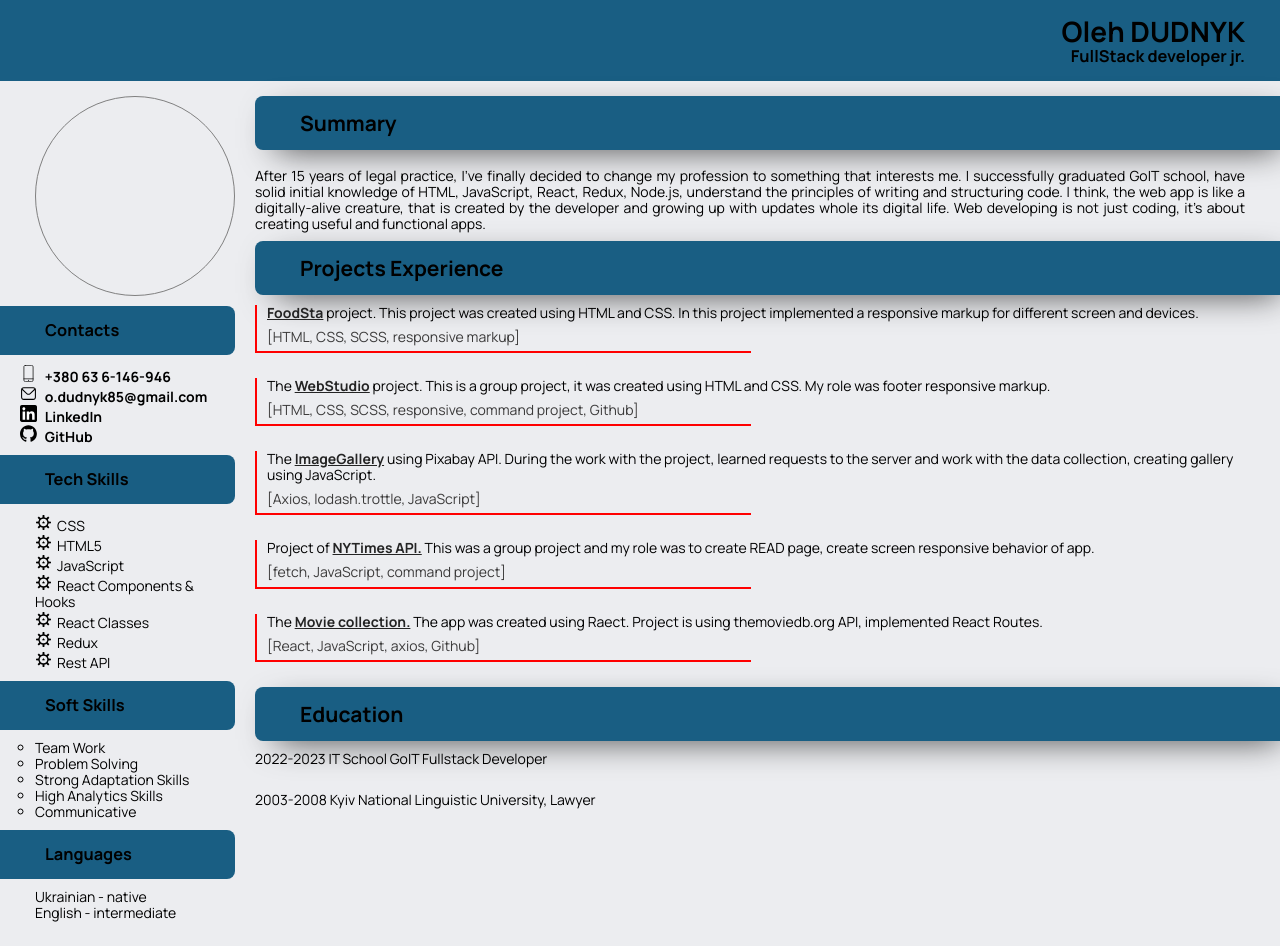
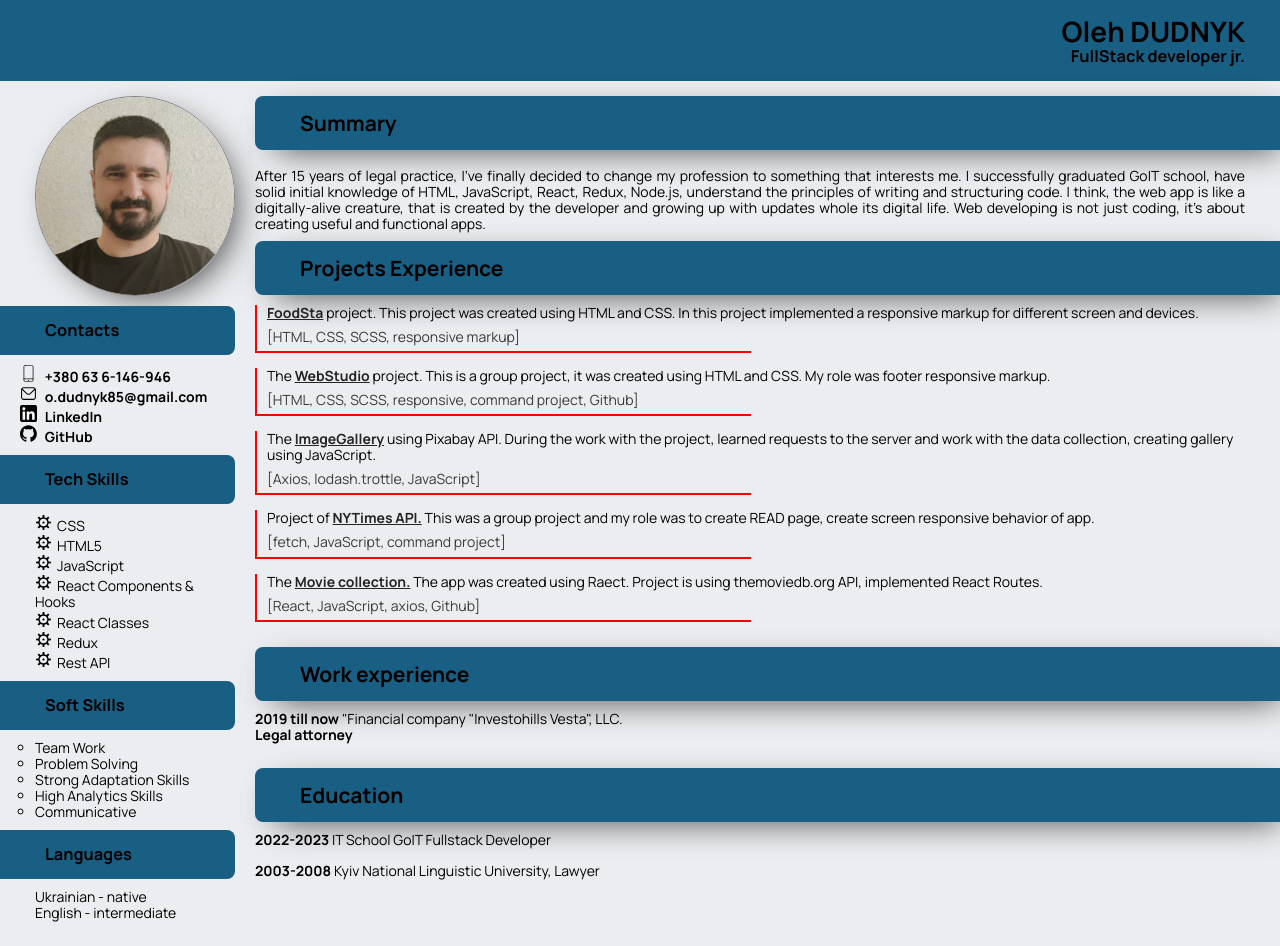
Before and after one commit to OlehBrov/resume, a plain HTML site: page index.html in a window 1280 px wide. Drawn offline with nearby package versions, Linux system fonts and the light colour scheme.

Commit message:
photo added

```diff
--- a/index.html
+++ b/index.html
@@ -26,7 +26,7 @@
       <div class="container">
         <section class="left_side">
           <div class="profile_photo">
-            <img src="" alt="" />
+            <img class="cv_photo" src="./src/images/photo.jpg" alt="photo_Dudnyk" />
           </div>
           <div class="contacts_section">
             <h3 class="heading">Contacts</h3>
@@ -215,11 +215,17 @@
               </li>
             </ul>
           </article>
+          <article class="work_experience">
+            <h2 class="right_heading">Work experience</h2>
+            <ul class="job_list list">
+              <li> <span class="dates_period">2019 till now</span>  "Financial company "Investohills Vesta", LLC. <p class="profession">Legal attorney</p></li>
+            </ul>
+          </article>
           <article class="education">
             <h2 class="right_heading">Education</h2>
             <ul class="education_list list">
-              <li>2022-2023 IT School GoIT Fullstack Developer</li>
-              <li>2003-2008 Kyiv National Linguistic University, Lawyer</li>
+              <li> <span class="dates_period">2022-2023</span>  IT School GoIT Fullstack Developer</li>
+              <li> <span class="dates_period">2003-2008</span>  Kyiv National Linguistic University, Lawyer</li>
             </ul>
           </article>
         </section>
--- a/src/styles/styles.css
+++ b/src/styles/styles.css
@@ -49,6 +49,13 @@ header {
 .right_side {
   margin-left: 20px;
 }
+
+.cv_photo{
+
+  display: block;
+  width: 100%;
+  overflow: hidden;
+}
 .skills_section,
 .contacts_section {
   margin-bottom: 10px;
@@ -56,8 +63,10 @@ header {
 .profile_photo {
   width: 200px;
   height: 200px;
+  overflow: hidden;
   border-radius: 50%;
   border: 1px solid grey;
+    box-shadow: 10px 10px 34px -11px rgba(0, 0, 0, 0.75);
   margin-bottom: 10px;
 }
 .heading {
@@ -97,7 +106,7 @@ svg{
 .list{
   display: flex;
   flex-direction: column;
-  gap: 25px;
+  gap: 15px;
   margin-bottom: 25px;
 }
 
@@ -125,3 +134,8 @@ svg{
 .skills_list_soft{
   list-style: circle;
 }
+
+.profession,
+.dates_period{
+  font-weight: 700;
+}
```
Also changed, not shown: src/images/photo.jpg (added).
